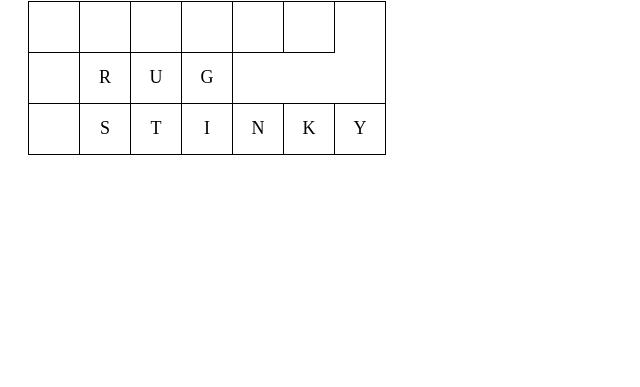
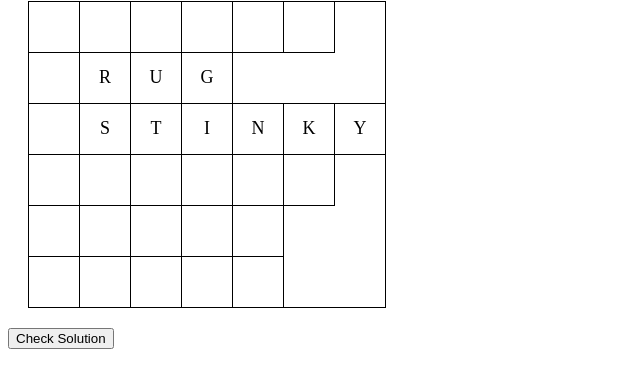
Before and after one commit to carlbelle/crossword, a plain HTML site: page index.html in a window 1280 px wide. Shown: the part 79-466 px from the top of the page, without its empty margins (0-640 px from the left). Drawn offline with Linux system fonts and the light colour scheme.

Commit message:
Update index.html

```diff
--- a/index.html
+++ b/index.html
@@ -58,3 +58,59 @@
       <td>K</td>
       <td>Y</td>
     </tr>
+    <tr>
+      <td></td>
+      <td id="c6" contenteditable="true"></td>
+      <td id="c7" contenteditable="true"></td>
+      <td id="c8" contenteditable="true"></td>
+      <td id="c9" contenteditable="true"></td>
+      <td id="c10" contenteditable="true"></td>
+    </tr>
+    <tr>
+      <td></td>
+      <td></td>
+      <td></td>
+      <td id="r3" contenteditable="true"></td>
+      <td id="r4" contenteditable="true"></td>
+    </tr>
+    <tr>
+      <td></td>
+      <td></td>
+      <td></td>
+      <td id="r5" contenteditable="true"></td>
+      <td id="r6" contenteditable="true"></td>
+    </tr>
+  </table>
+
+  <script>
+    function checkSolution() {
+      const solution = {
+        c1: 'T', c2: 'Y', c3: 'L', c4: 'E', c5: 'R',
+        r1: 'B', r2: 'U', r3: 'G', r4: 'S', r5: 'O', r6: 'N',
+        c6: 'O', c7: 'V', c8: 'E', c9: 'R', c10: 'G'
+      };
+
+      let isCorrect = true;
+
+      for (const id in solution) {
+        const cell = document.getElementById(id);
+        const userValue = cell.textContent.trim().toUpperCase();
+
+        if (userValue !== solution[id]) {
+          isCorrect = false;
+          break;
+        }
+      }
+
+      if (isCorrect) {
+        alert('Congratulations! You solved the crossword puzzle!');
+      } else {
+        alert('Sorry, not all letters are correct. Try again!');
+      }
+    }
+  </script>
+
+  <button onclick="checkSolution()">Check Solution</button>
+
+</body>
+</html>
```
